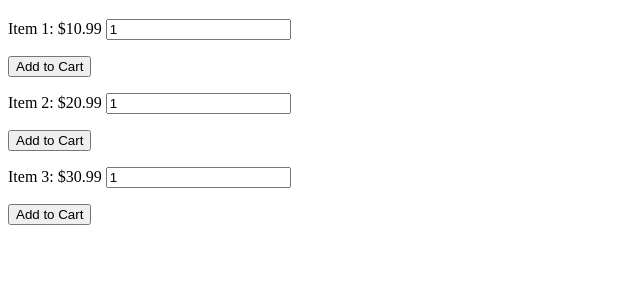
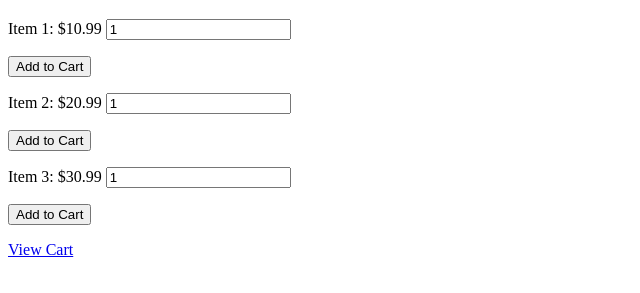
Before and after one commit to Javila127/CS3800NetProject2, a plain HTML site: page templates/home.html in a window 1280 px wide. Shown: the part 61-354 px from the top of the page, without its empty margins (0-640 px from the left). Drawn offline with Linux system fonts and the light colour scheme.

Commit message:
added a view cart button

```diff
--- a/templates/home.html
+++ b/templates/home.html
@@ -17,5 +17,8 @@
         <p>Item 3: $30.99 <input type="number" name="quantity" value="1" min="1"></p>
         <button type="submit">Add to Cart</button>
     </form>
+    <a href="/cart">
+        <p>View Cart</p>
+    </a>
 </body>
 </html>
```
